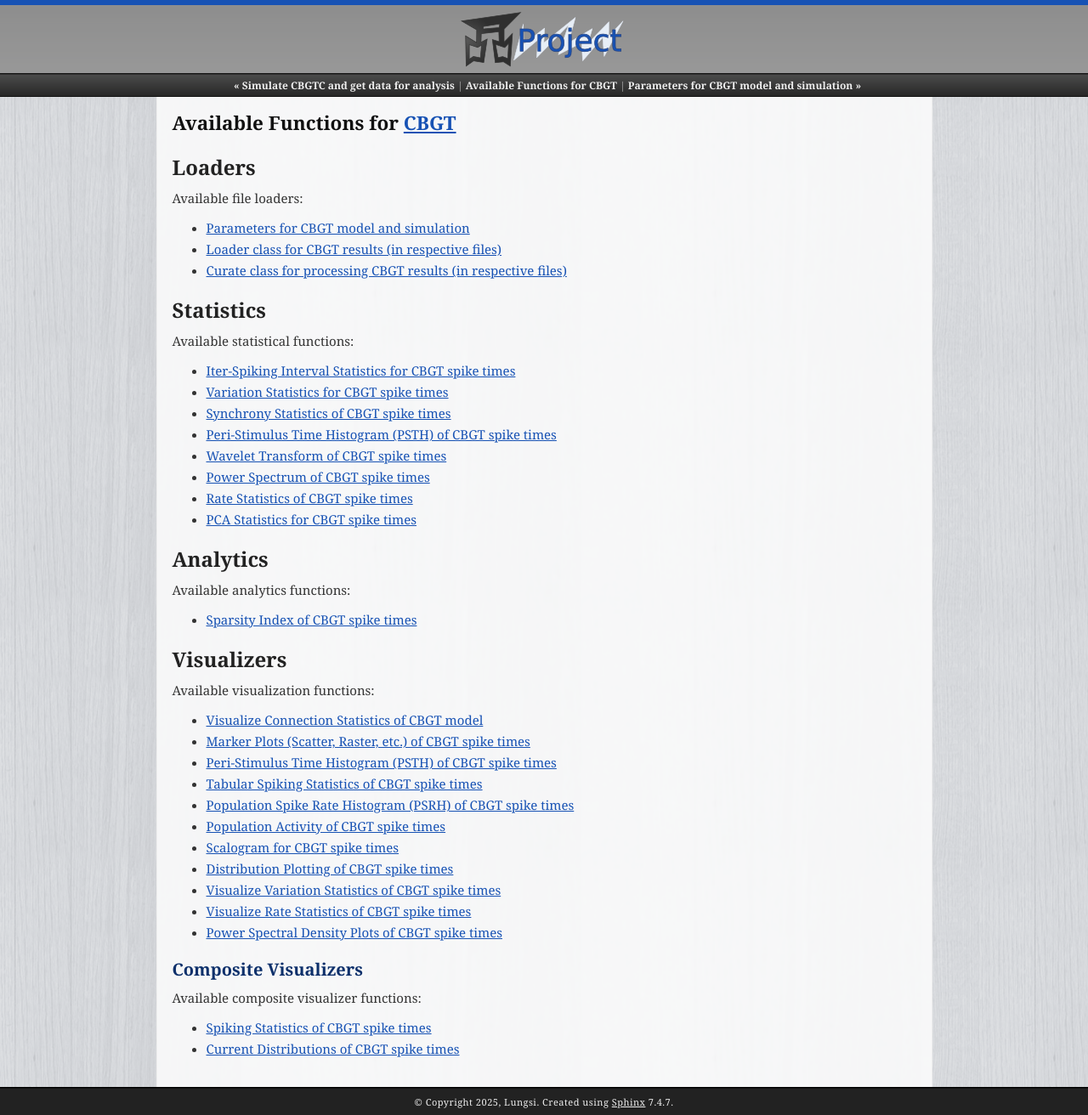
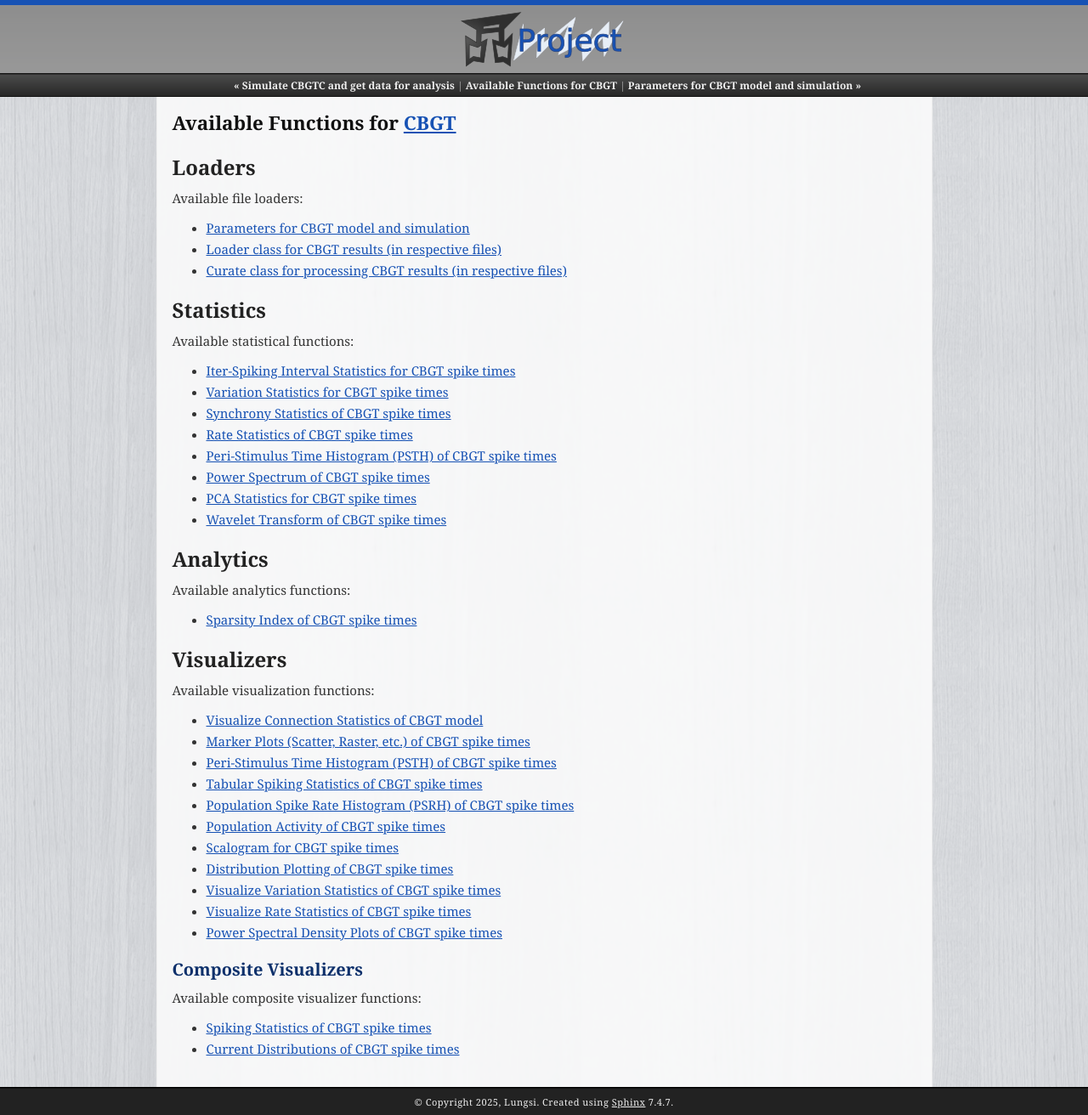
Before and after one commit to neuralmodelling/analyseur, a Sphinx documentation site: the page built from docs/cbgt/contents.rst, in a window 1280 px wide. Shown: the whole page at 85% size. Built offline with Sphinx 7.4.7, drawn with Linux system fonts in a browser that asks for light colours.

```diff
--- a/docs/cbgt/contents.rst
+++ b/docs/cbgt/contents.rst
@@ -22,11 +22,11 @@
    stats/isi.rst
    stats/variation.rst
    stats/sync.rst
+   stats/rate.rst
    stats/psth.rst
+   stats/psd.rst
+   stats/pca.rst
    stats/wavelet.rst
-   stats/psd.rst
-   stats/rate.rst
-   stats/pca.rst
 
 Analytics
 ==========
```
